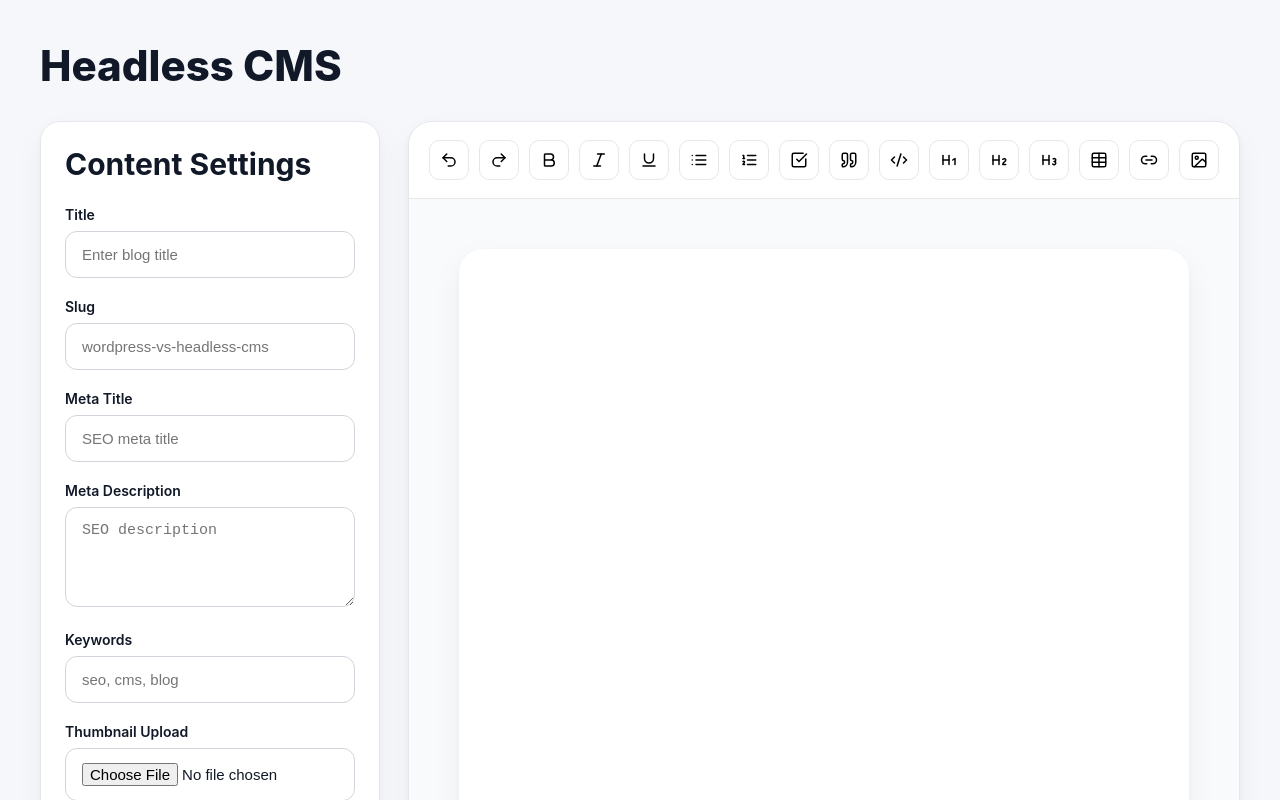
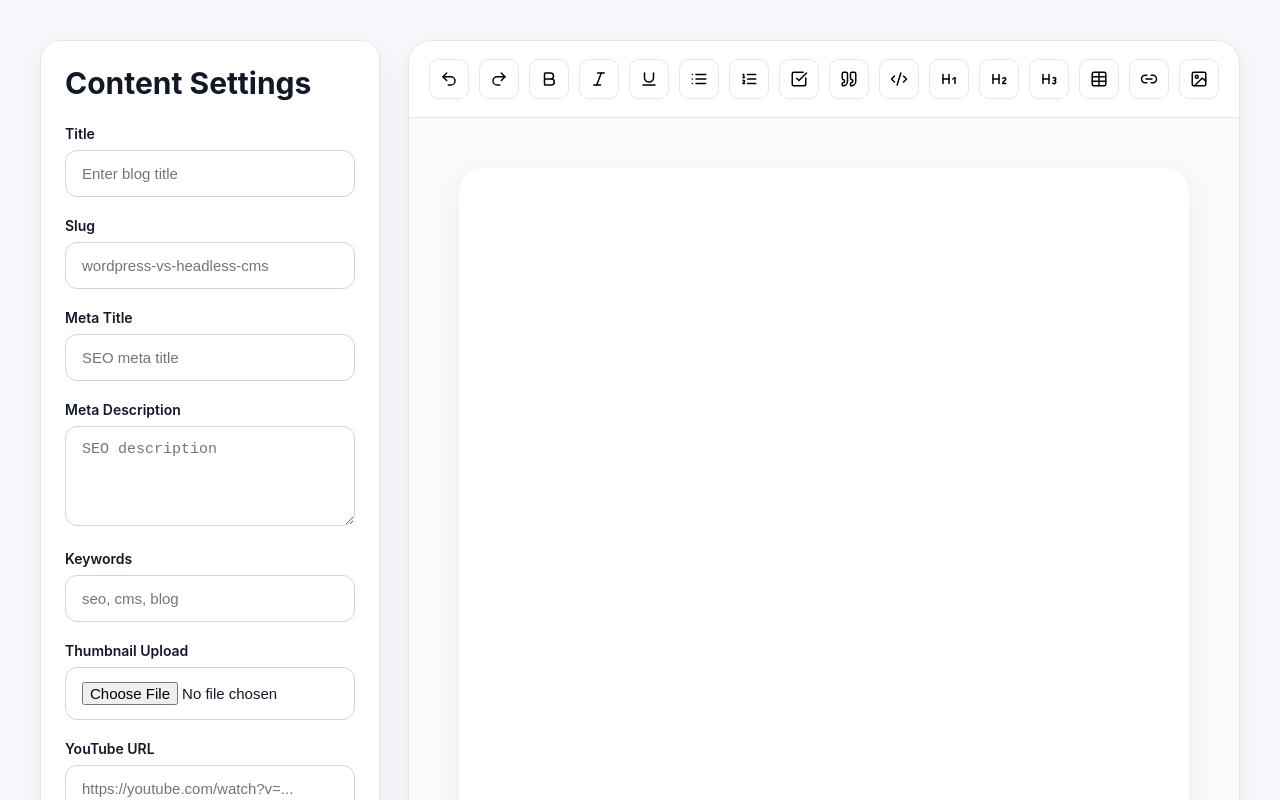
Before and after one commit to iamreemaroy/Reema-Roy, a React (Vite) app in the folder cms-v2/: page / in a window 1280 px wide. Shown: the top 800 px of the page. Built offline with nearby package versions, Linux system fonts and the light colour scheme.

Commit message:
Update App.jsx

```diff
--- a/cms-v2/src/App.jsx
+++ b/cms-v2/src/App.jsx
@@ -6,7 +6,6 @@ export default function App() {
 
   return (
     <div className="app-layout">
-      <h1 className="page-title">Headless CMS</h1>
 
       <div className="cms-layout">
 
```
